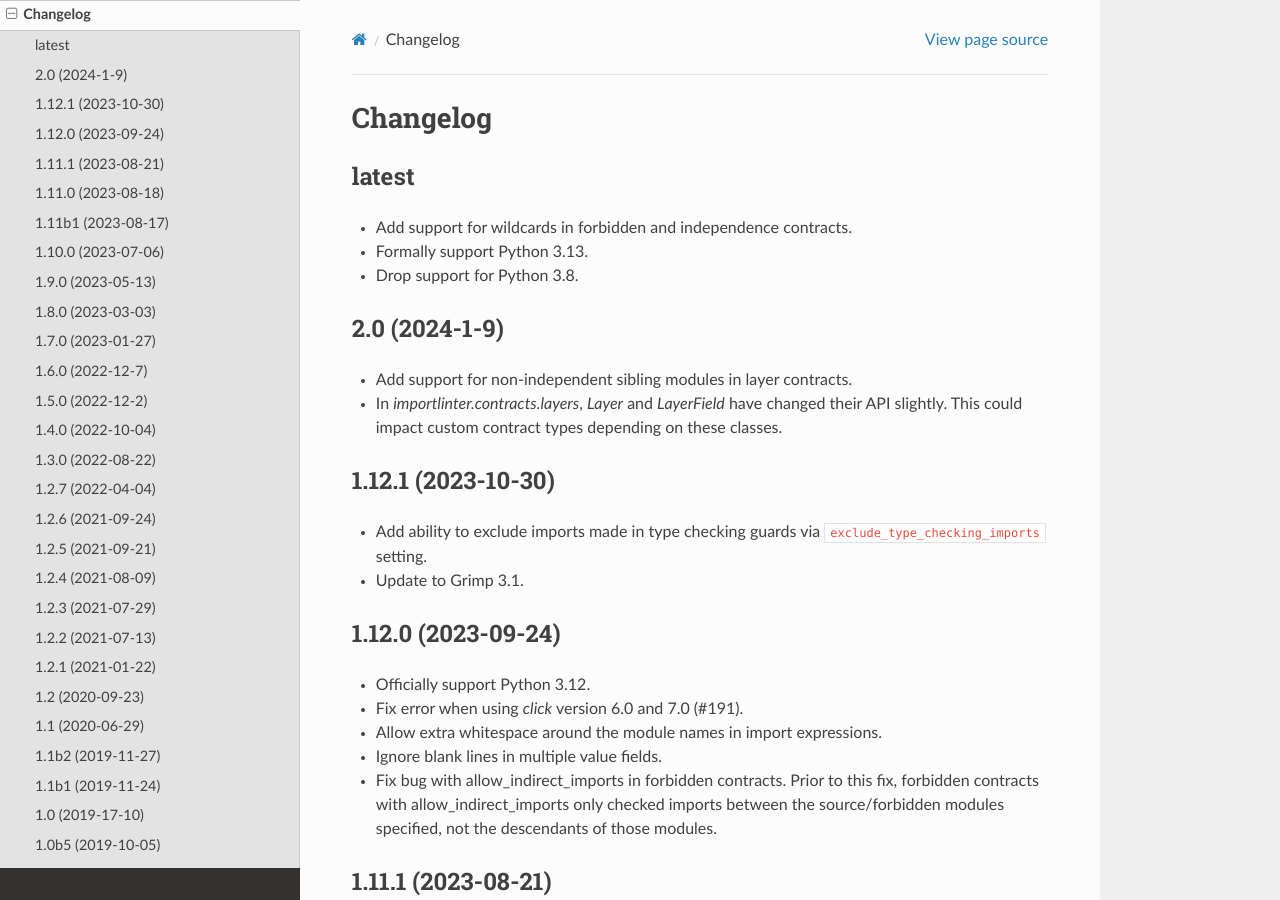
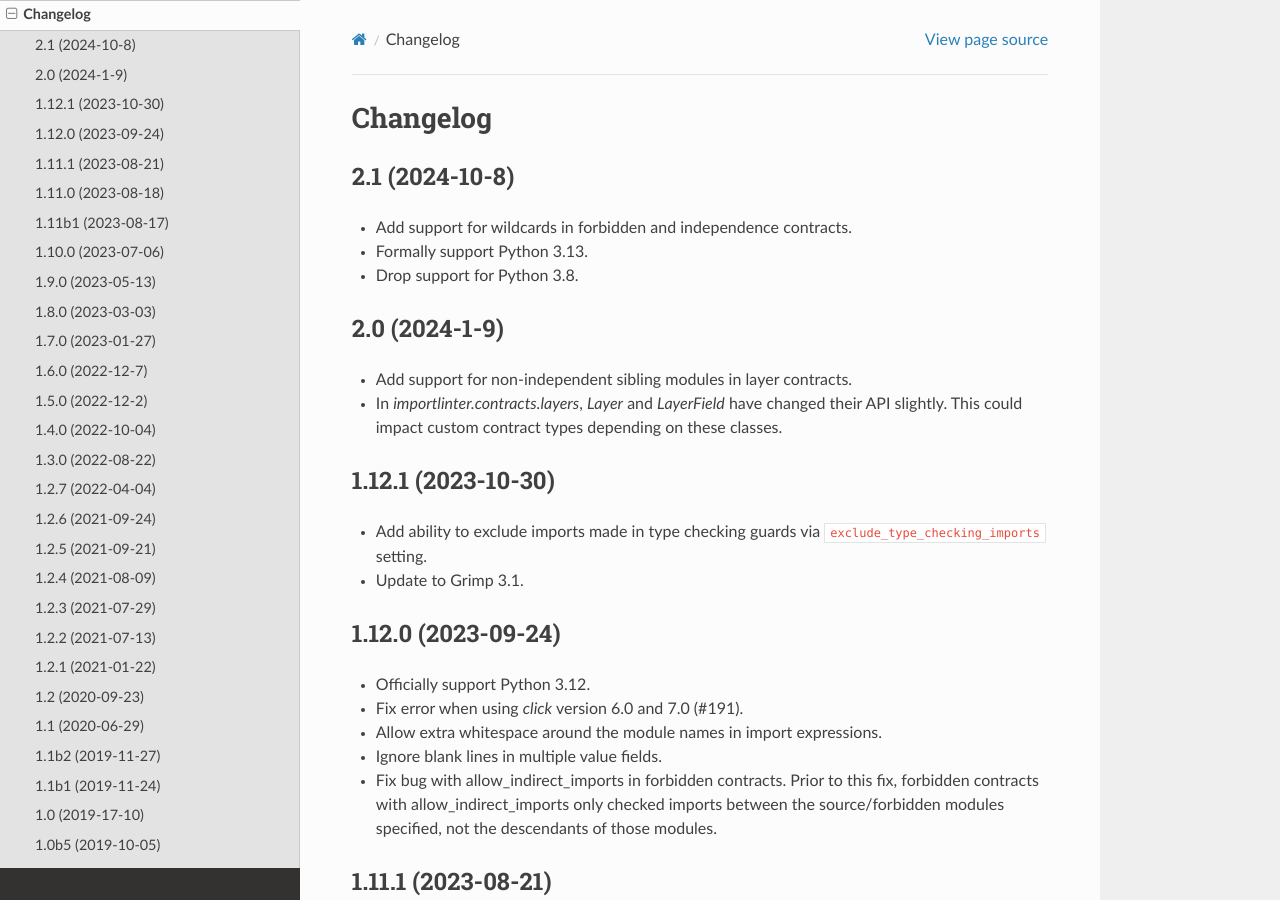
Before and after one commit to seddonym/import-linter, a Sphinx documentation site: the page built from docs/changelog.rst, in a window 1280 px wide and 900 px high. Built offline with Sphinx 7.4.7 and the Read the Docs theme 3.1.0, drawn with Linux system fonts in a browser that asks for light colours.

Commit message:
Release v2.1

```diff
--- a/CHANGELOG.rst
+++ b/CHANGELOG.rst
@@ -1,8 +1,8 @@
 Changelog
 =========
 
-latest
-------
+2.1 (2024-10-8)
+---------------
 
 * Add support for wildcards in forbidden and independence contracts.
 * Formally support Python 3.13.
--- a/docs/conf.py
+++ b/docs/conf.py
@@ -27,7 +27,7 @@ author = 'David Seddon'
 # The short X.Y version
 version = ''
 # The full version, including alpha/beta/rc tags
-release = '2.0'
+release = '2.1'
 
 
 # -- General configuration ---------------------------------------------------
--- a/pyproject.toml
+++ b/pyproject.toml
@@ -4,7 +4,7 @@ build-backend = "setuptools.build_meta"
 
 [project]
 name = "import-linter"
-version = "2.0"
+version = "2.1"
 license = {text = "BSD 2-Clause License"}
 description = "Enforces rules for the imports within and between Python packages."
 authors = [
--- a/src/importlinter/__init__.py
+++ b/src/importlinter/__init__.py
@@ -1,4 +1,4 @@
-__version__ = "2.0"
+__version__ = "2.1"
 
 from .application import output  # noqa
 from .domain import fields  # noqa
```
